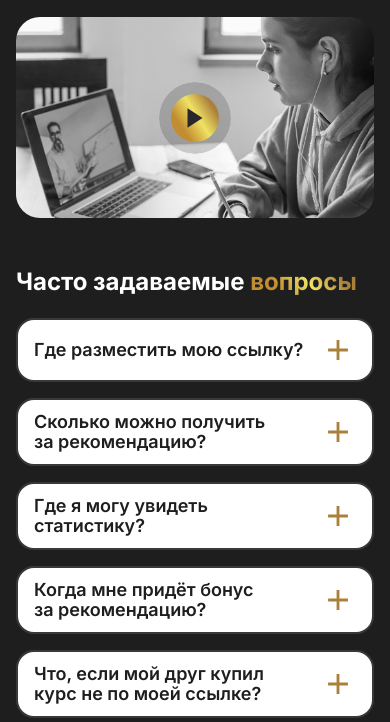
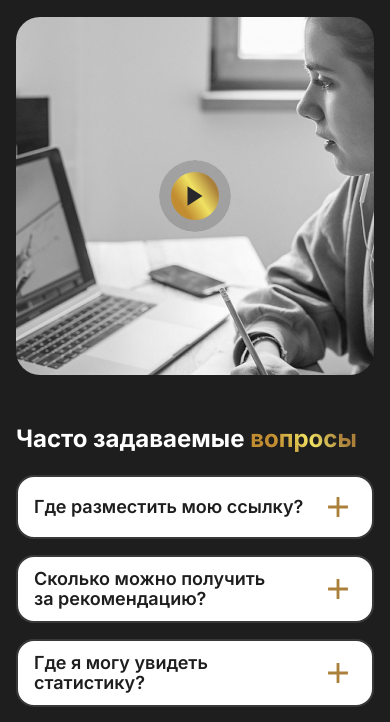
Before and after one commit to kozimovabduvali/Profactive, a website: page public/index.html in a window 390 px wide. Shown: the part 4122-4844 px from the top of the page. Drawn offline with nearby package versions, Linux system fonts and the light colour scheme.

Commit message:
home page don

```diff
--- a/public/index.html
+++ b/public/index.html
@@ -600,7 +600,7 @@
         </h2>
 
         <!-- Vieo Play -->
-        <div class="relative aspect-video md:aspect-[1200/544] max-h-136 overflow-hidden rounded-3xl">
+        <div class="relative aspect-square md:aspect-[1200/544] max-h-136 overflow-hidden rounded-3xl">
           <img class="relative z-0 size-full object-cover" src="./assets/images/popular-2.jpg" alt="Img">
           <div
             class="flex items-center justify-center rounded-full absolute z-10 top-1/2 -translate-y-1/2 left-1/2 -translate-x-1/2">
```
